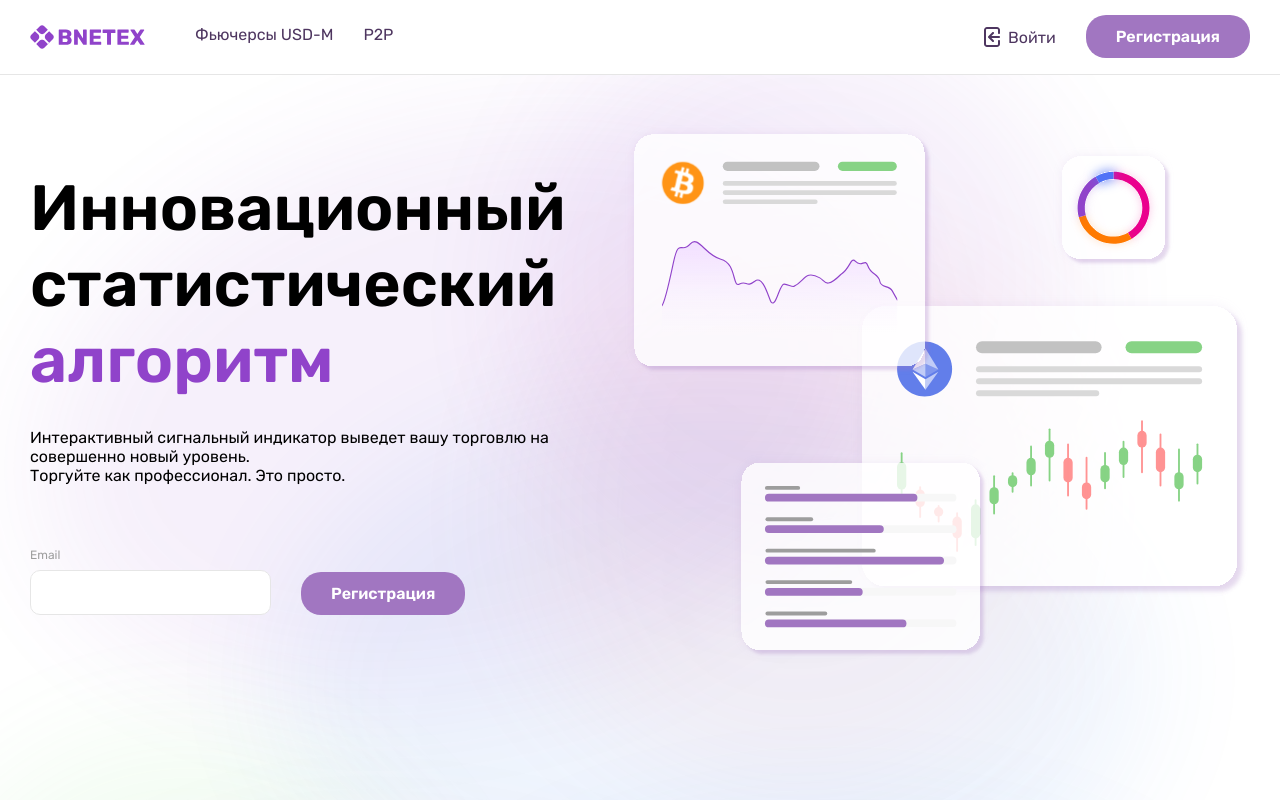
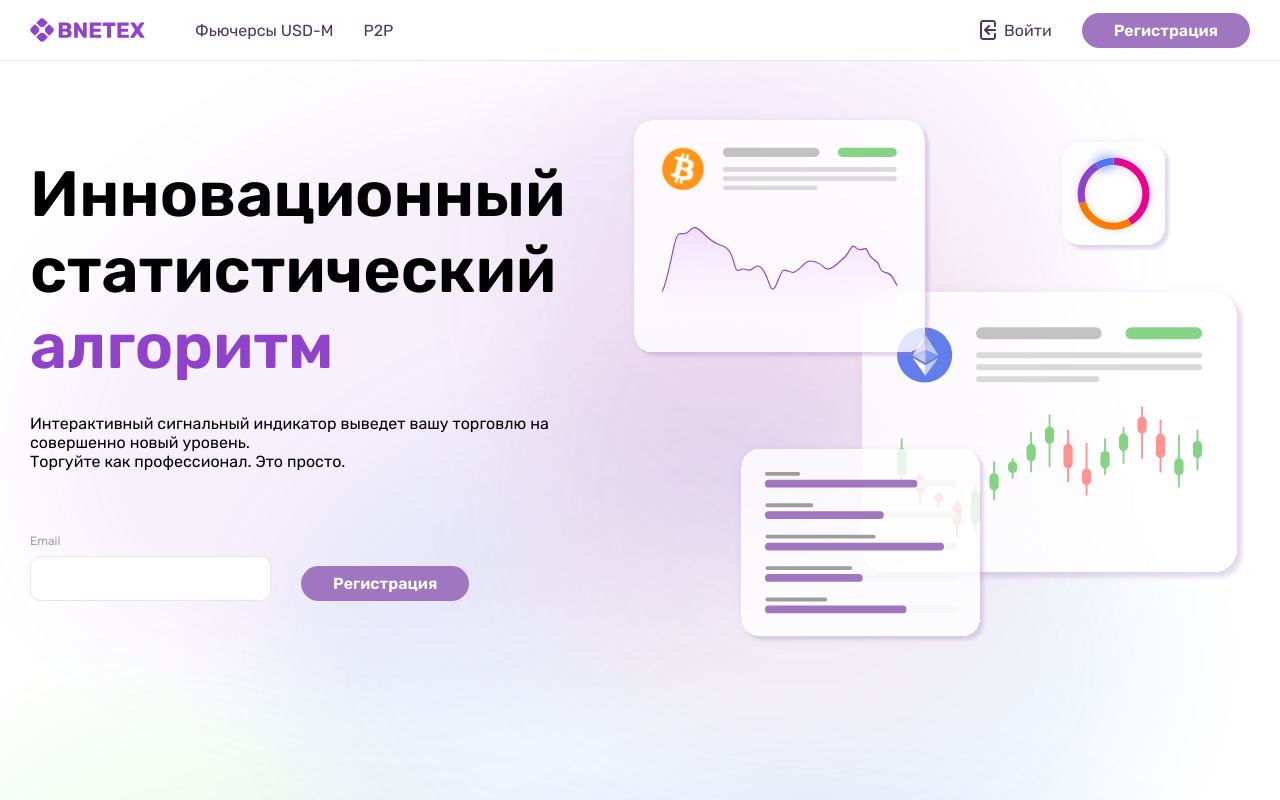
Before and after one commit to Uxa9/bnetex, a React (Create React App) app in the folder bnetex-new/: page /home in a window 1280 px wide. Built offline with nearby package versions, Linux system fonts and the light colour scheme; what react-localization would draw is missing.

Commit message:
made header shorter, temp hide settings menu

```diff
--- a/bnetex-new/src/components/Header/header.module.scss
+++ b/bnetex-new/src/components/Header/header.module.scss
@@ -2,7 +2,7 @@
 
 .header {
     display: flex;
-    padding: 15px 30px;
+    padding: 8px 30px;
     column-gap: 50px;
     align-items: center;
     position: relative;
@@ -29,5 +29,6 @@
     &__user {
         display: flex;
         column-gap: 30px;
+        align-items: center;
     }
 }
--- a/bnetex-new/src/lib/ui-kit/button/button.module.scss
+++ b/bnetex-new/src/lib/ui-kit/button/button.module.scss
@@ -5,7 +5,7 @@
     display: flex;
     align-items: center;
     column-gap: 4px;
-    padding: 12px 30px;
+    padding: 8px 32px;
     border-radius: 20px;
     font-size: 16px;
     font-weight: 600;
--- a/bnetex-new/src/modules/terminal/investor/investorView.module.scss
+++ b/bnetex-new/src/modules/terminal/investor/investorView.module.scss
@@ -44,7 +44,7 @@
 
 .investor-balance-amount {
     font-size: 20px;
-    font-weight: 400;
+    font-weight: 500;
     color: $textColor;
 }
 
--- a/bnetex-new/src/modules/terminal/investor/investorView.tsx
+++ b/bnetex-new/src/modules/terminal/investor/investorView.tsx
@@ -11,7 +11,9 @@ import ToolTip from 'lib/ui-kit/toolTip';
 
 const InvestorView = () => {
 
-    const [value, setValue] = useState('trade');
+    type InvestorViewType = 'trade' | 'history';
+
+    const [viewType, setViewType] = useState<InvestorViewType>('trade');
 
     return (
         <div
@@ -24,10 +26,10 @@ const InvestorView = () => {
                     <ToggleButtonGroup
                         title={''}
                         name={'investor_terminal'}
-                        onChange={(value) => {
-                            setValue(value);
+                        onChange={(value: InvestorViewType) => {
+                            setViewType(value);
                         }}
-                        value={value}
+                        value={viewType}
                     >
                         <ToggleButton
                             text={'Торговля'}
@@ -46,8 +48,8 @@ const InvestorView = () => {
                     />
                 </div>
 
-                {value === 'trade' && <TradeView />}
-                {value === 'history' && <HistoryView />}
+                {viewType === 'trade' && <TradeView />}
+                {viewType === 'history' && <HistoryView />}
             </div>
             <div
                 className='block'
```
Also changed, not shown: bnetex-new/src/components/Header/header.tsx (+4 -4 lines), bnetex-new/src/modules/terminal/investor/tradeView/tradeView.tsx (+3 -4 lines).
